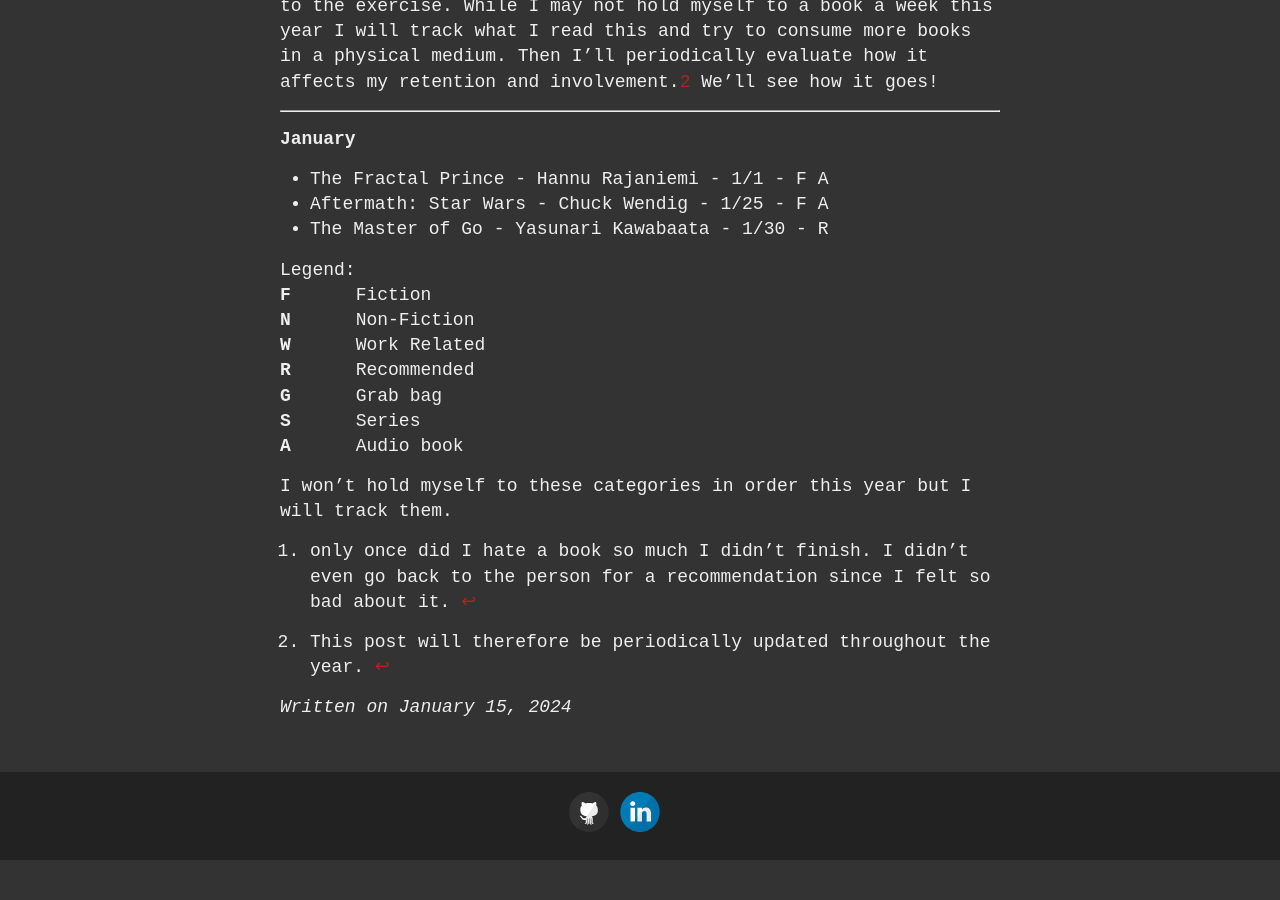
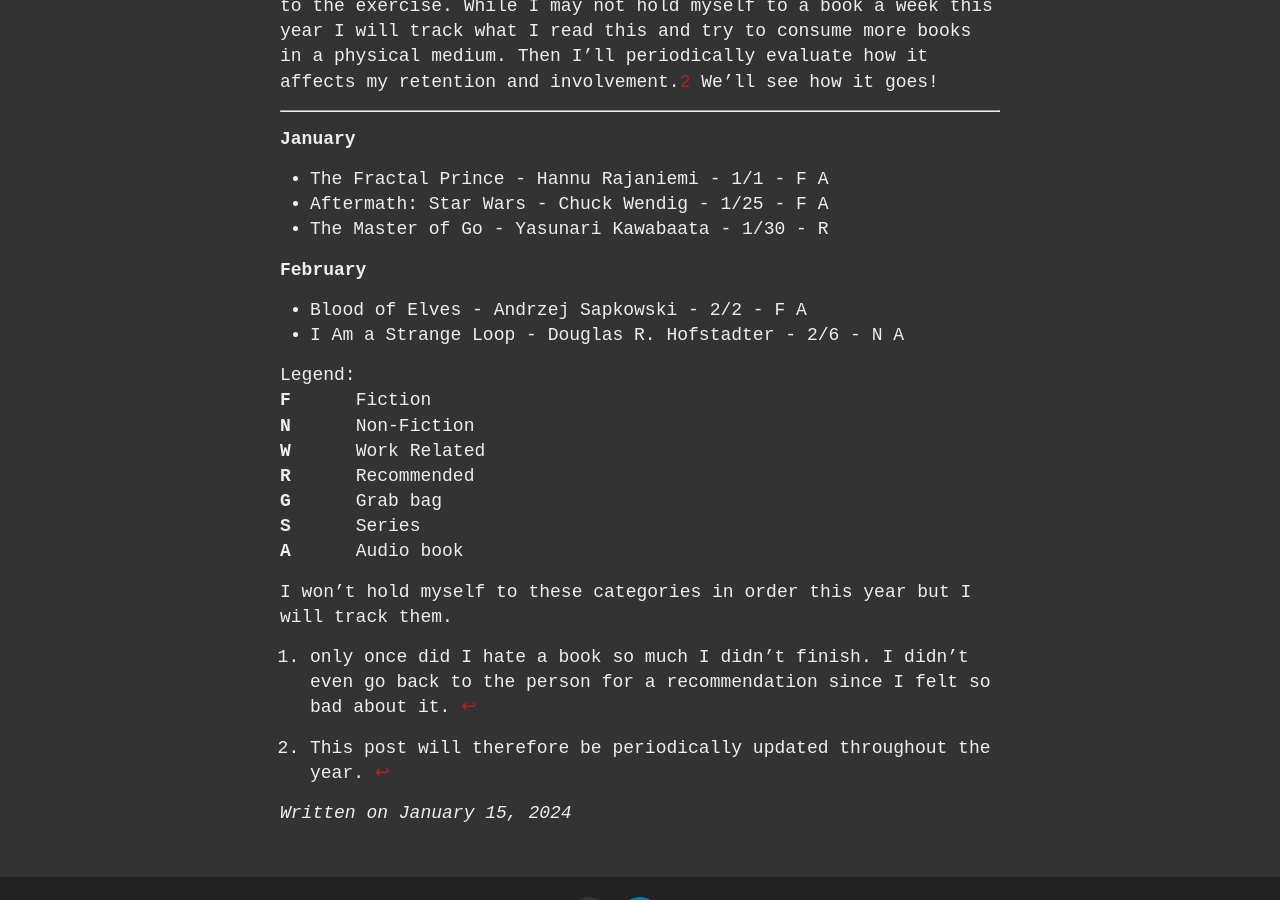
Before and after one commit to ninjajoe9/ninjajoe9.github.io, a Jekyll site: the page built from _posts/2024-01-15-Books-for-2024.md, in a window 1280 px wide and 900 px high, scrolled down 1406 px. Built offline with Jekyll 4.4.1, drawn with Linux system fonts in a browser that asks for light colours; our own code applies the rules of GitHub Pages for plain Markdown files; before the commit the page ends 2267 px from its top, so only the background shows below that.

Commit message:
add books to 2024 books

```diff
--- a/_posts/2024-01-15-Books-for-2024.md
+++ b/_posts/2024-01-15-Books-for-2024.md
@@ -11,6 +11,11 @@
 - The Fractal Prince - Hannu Rajaniemi - 1/1 - F A
 - Aftermath: Star Wars - Chuck Wendig - 1/25 - F A
 - The Master of Go - Yasunari Kawabaata - 1/30 - R
+
+**February**
+
+- Blood of Elves - Andrzej Sapkowski - 2/2 - F A
+- I Am a Strange Loop - Douglas R. Hofstadter - 2/6 - N A
 
 
 | Legend: ||
```
